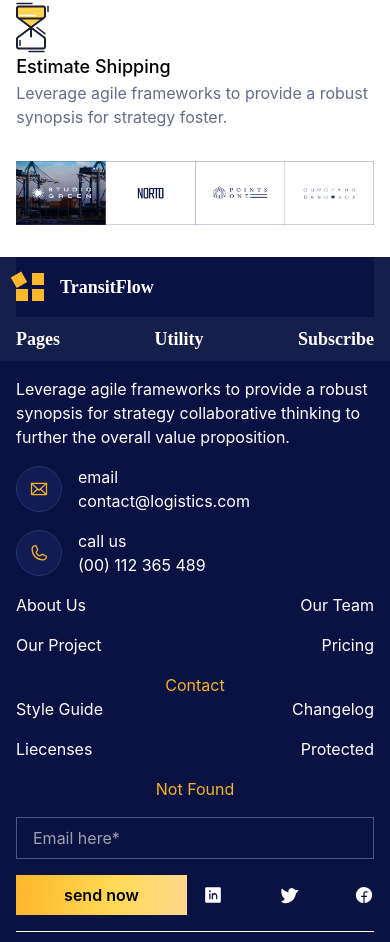
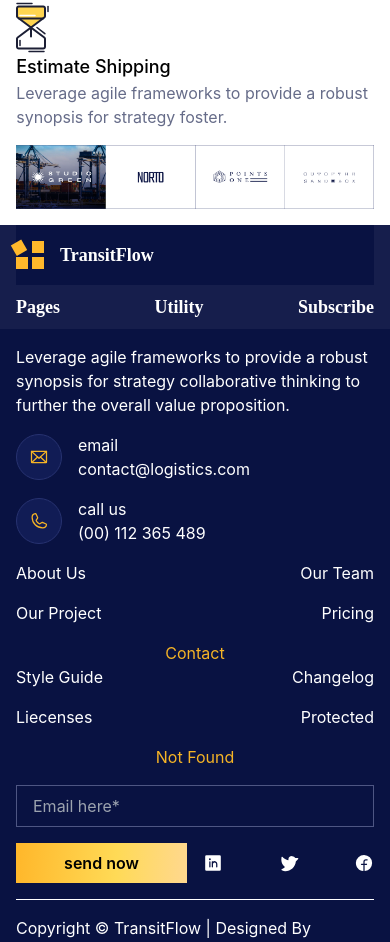
Before and after one commit to smartcollins/logistics, a React (Create React App) app: page /team in a window 390 px wide. Shown: the part 5051-5993 px from the top of the page. Built offline with nearby package versions, Linux system fonts and the light colour scheme.

Commit message:
minor modification in Team

```diff
--- a/src/pages/Team.jsx
+++ b/src/pages/Team.jsx
@@ -46,7 +46,7 @@ const Team = () => {
           </div>
         </div>
       </div>
-      <div className="my-8 xl:my-8">
+      <div className="my-4 md:my-8 xl:my-8">
         <img className=" mx-auto h-16 w-11/12 md:object-cover md:h-full xl:w-3/4" src={sponsor} alt="delivery"/>
       </div>
     </div>
```
